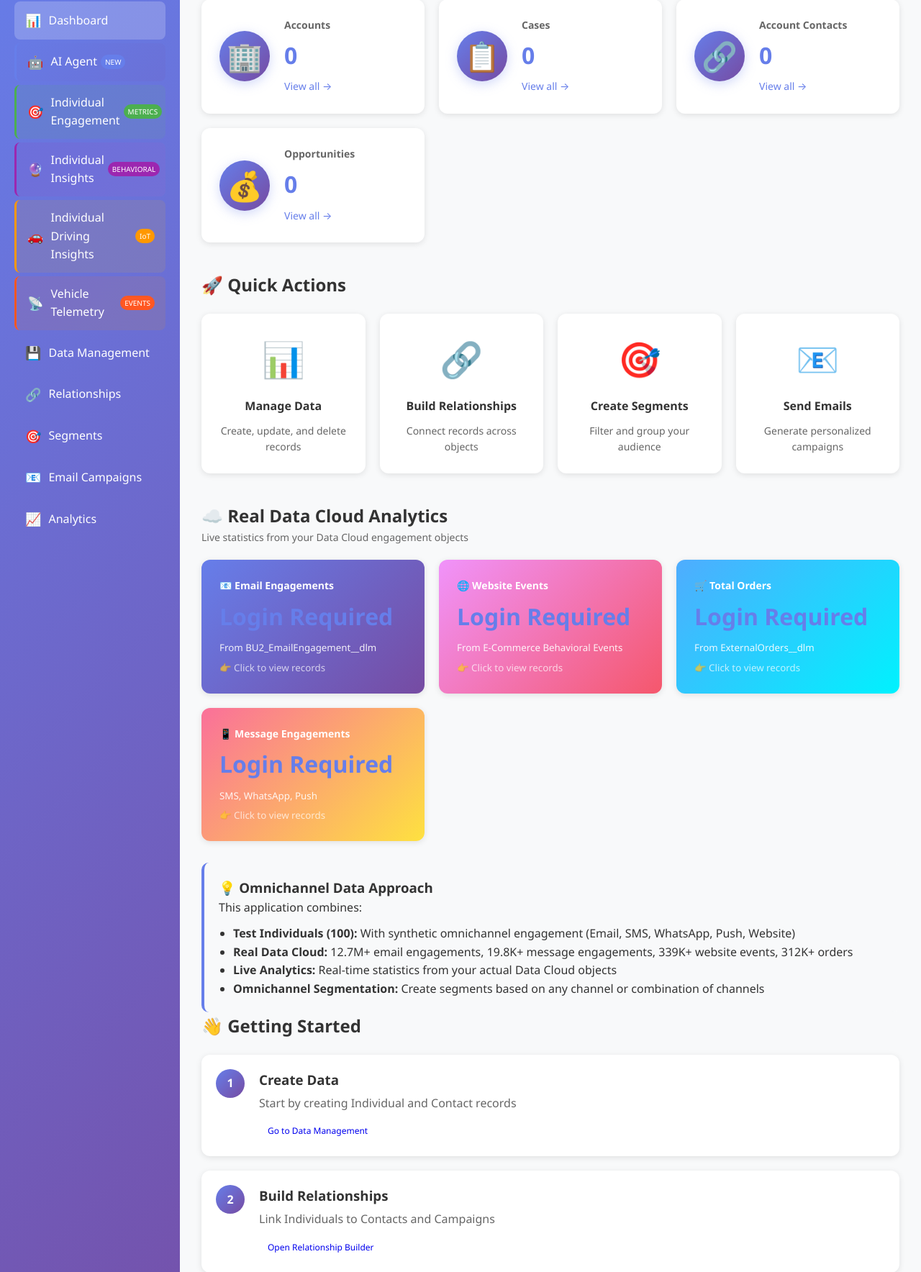
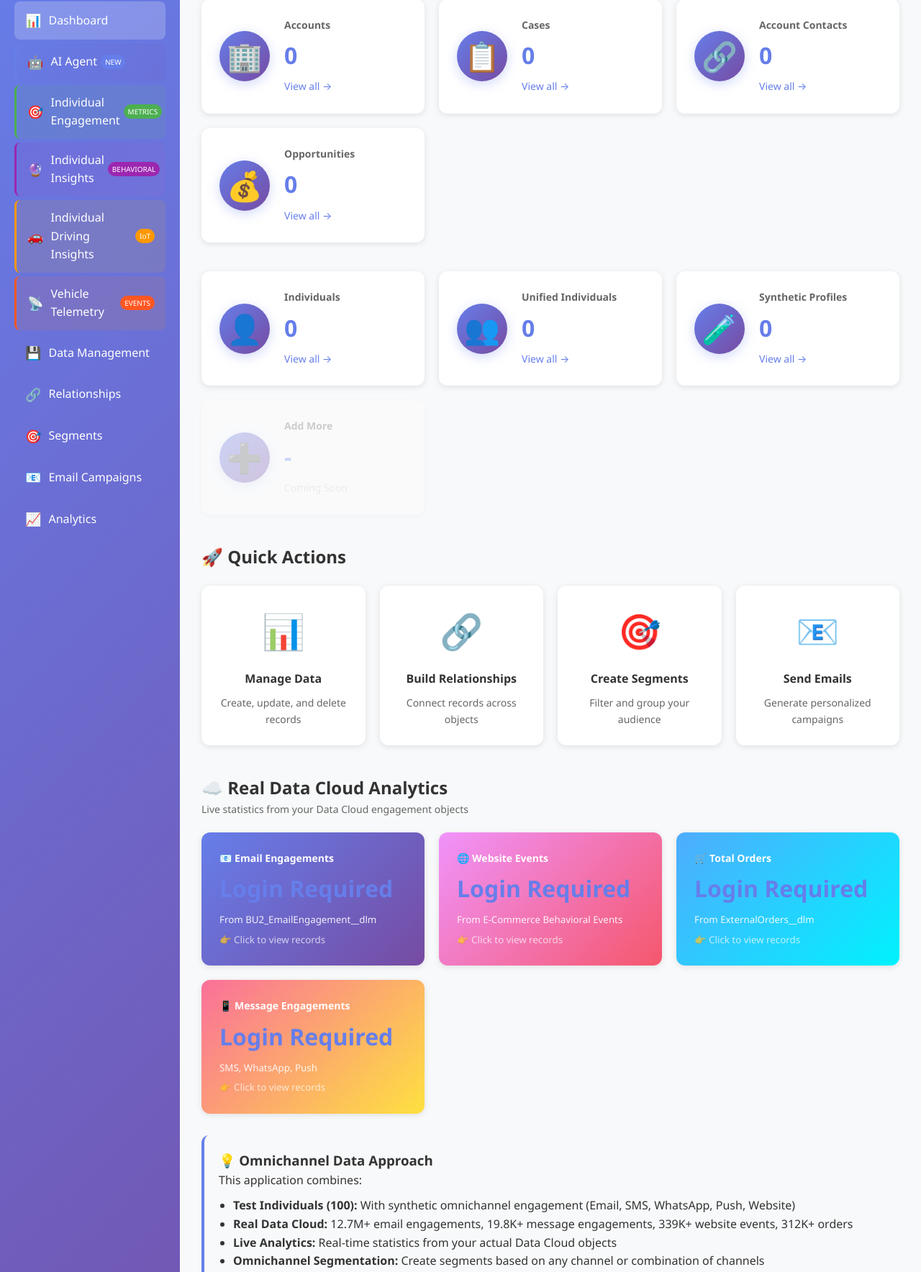
Before and after one commit to biswarupbsf/datacloud-personalization-app, a Flask app: page / in a window 1280 px wide. Shown: the part 128-1896 px from the top of the page at 72% size. Run offline with Flask 3, Linux system fonts and the light colour scheme; the visitor is signed in with stand-in values (Sample User, id 1).

Commit message:
Added second row to dashboard showing Individuals, Unified Individuals, and Synthetic Profiles

```diff
--- a/modules/data_manager.py
+++ b/modules/data_manager.py
@@ -162,6 +162,37 @@ class DataManager:
             except:
                 stats['opportunities'] = 0
 
+            # Count Individuals
+            try:
+                individual_count = sf.query("SELECT COUNT() FROM Individual")
+                stats['individuals'] = individual_count['totalSize']
+            except Exception as e:
+                print(f"Error counting Individuals: {e}")
+                stats['individuals'] = 0
+
+            # Count UnifiedIndividuals
+            try:
+                unified_count = sf.query("SELECT COUNT() FROM UnifiedIndividual__dlm")
+                stats['unified_individuals'] = unified_count['totalSize']
+            except Exception as e:
+                print(f"Error counting UnifiedIndividuals: {e}")
+                stats['unified_individuals'] = 0
+
+            # Count Synthetic Profiles (from our app's data file)
+            try:
+                import json
+                import os
+                data_file = os.path.join(os.path.dirname(__file__), '..', 'data', 'synthetic_engagement.json')
+                if os.path.exists(data_file):
+                    with open(data_file, 'r') as f:
+                        synthetic_data = json.load(f)
+                        stats['synthetic_profiles'] = len(synthetic_data)
+                else:
+                    stats['synthetic_profiles'] = 0
+            except Exception as e:
+                print(f"Error counting Synthetic Profiles: {e}")
+                stats['synthetic_profiles'] = 0
+
             return stats
         except Exception as e:
             return {'error': str(e)}
--- a/templates/dashboard.html
+++ b/templates/dashboard.html
@@ -53,6 +53,45 @@
                         <h3>Opportunities</h3>
                         <div class="stat-number">{{ stats.opportunities|default(0) }}</div>
                         <a href="/data?object=Opportunity" class="stat-link">View all →</a>
+                    </div>
+                </div>
+            </div>
+
+            <!-- Second Row: Data Cloud Profiles -->
+            <div class="dashboard-grid" style="margin-top: 20px;">
+                <div class="stat-card">
+                    <div class="stat-icon">👤</div>
+                    <div class="stat-content">
+                        <h3>Individuals</h3>
+                        <div class="stat-number">{{ stats.individuals|default(0) }}</div>
+                        <a href="/data?object=Individual" class="stat-link">View all →</a>
+                    </div>
+                </div>
+
+                <div class="stat-card">
+                    <div class="stat-icon">👥</div>
+                    <div class="stat-content">
+                        <h3>Unified Individuals</h3>
+                        <div class="stat-number">{{ stats.unified_individuals|default(0) }}</div>
+                        <a href="/data?object=UnifiedIndividual__dlm" class="stat-link">View all →</a>
+                    </div>
+                </div>
+
+                <div class="stat-card">
+                    <div class="stat-icon">🧪</div>
+                    <div class="stat-content">
+                        <h3>Synthetic Profiles</h3>
+                        <div class="stat-number">{{ stats.synthetic_profiles|default(0) }}</div>
+                        <a href="/individual_engagement" class="stat-link">View all →</a>
+                    </div>
+                </div>
+
+                <div class="stat-card" style="opacity: 0.3; pointer-events: none;">
+                    <div class="stat-icon">➕</div>
+                    <div class="stat-content">
+                        <h3>Add More</h3>
+                        <div class="stat-number">-</div>
+                        <span class="stat-link" style="color: #ccc;">Coming Soon</span>
                     </div>
                 </div>
             </div>
```
